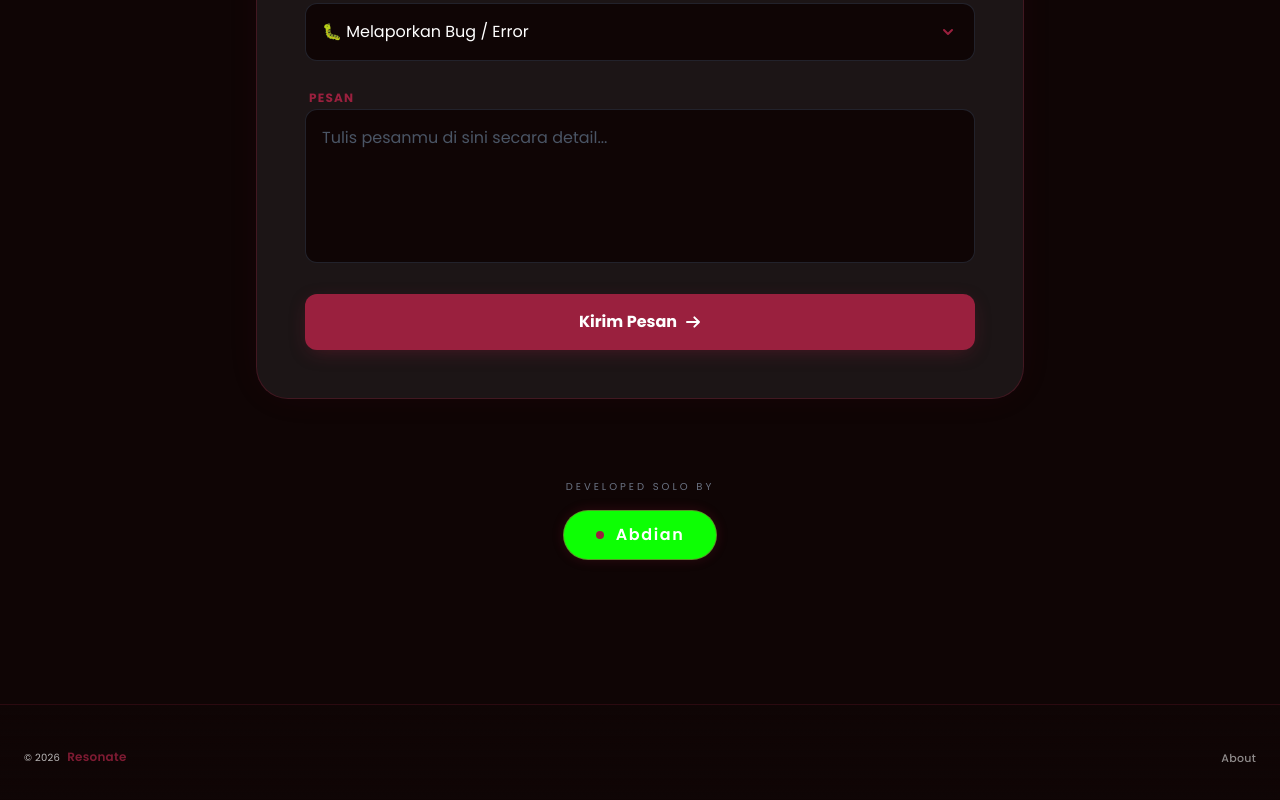
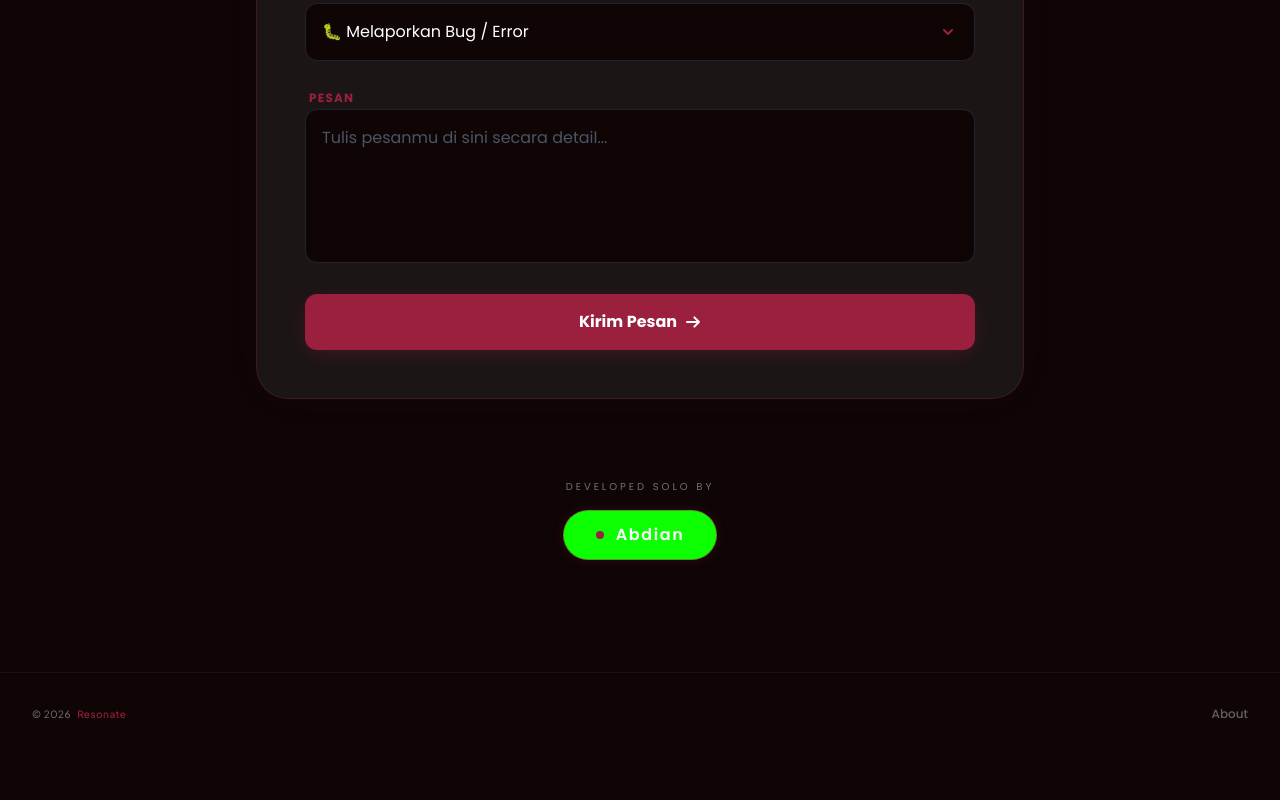
Before and after one commit to gilangages/resonate, a Vue app in the folder front-end/: page /about in a window 1280 px wide. Shown: the part 1188-1988 px from the top of the page. After the commit the page ends 1935 px from the top, so only its background shows below. Built offline with nearby package versions, Linux system fonts and the light colour scheme.

Commit message:
benerin layout landng page

```diff
--- a/front-end/src/components/Dashboard/Section/FillContent.vue
+++ b/front-end/src/components/Dashboard/Section/FillContent.vue
@@ -480,7 +480,7 @@ defineExpose({
         <button
           v-if="!isSelectionMode"
           @click="$emit('open-modal')"
-          class="cursor-pointer fixed bottom-24 right-6 md:bottom-8 md:right-8 z-40 flex h-14 w-14 items-center justify-center rounded-full bg-[#9a203e] text-white shadow-[0_0_30px_rgba(154,32,62,0.4)] transition-all duration-300 hover:scale-110 hover:bg-[#821c35] active:scale-95 focus:outline-none sm:bottom-12 sm:right-12 sm:h-16 sm:w-16 group"
+          class="cursor-pointer fixed bottom-24 right-6 md:bottom-18 md:right-8 z-40 flex h-14 w-14 items-center justify-center rounded-full bg-[#9a203e] text-white shadow-[0_0_30px_rgba(154,32,62,0.4)] transition-all duration-300 hover:scale-110 hover:bg-[#821c35] active:scale-95 focus:outline-none sm:bottom-12 sm:right-12 sm:h-16 sm:w-16 group"
           :class="{ 'md:hidden': notes.length === 0 }"
           title="Buat Cerita Baru">
           <svg
--- a/front-end/src/components/Dashboard/Section/FooterDashboard.vue
+++ b/front-end/src/components/Dashboard/Section/FooterDashboard.vue
@@ -12,7 +12,7 @@
 
       <router-link
         to="/about"
-        class="text-[#e5e5e5]/40 hover:text-[#9a203e] text-[10px] font-medium transition-colors duration-300">
+        class="text-[#e5e5e5]/40 hover:text-[#9a203e] text-[10px] font-medium transition-colors duration-300 md:py-2">
         About
       </router-link>
     </div>
--- a/front-end/src/components/LandingPage/Section/About.vue
+++ b/front-end/src/components/LandingPage/Section/About.vue
@@ -103,11 +103,12 @@ onMounted(() => {
 
 <template>
   <div
-    class="min-h-screen flex flex-col bg-[#0f0505] font-['Poppins'] overflow-x-hidden selection:bg-[#9a203e] selection:text-white pb-28 md:pb-0">
-    <NavbarDashboard v-if="isLoggedIn" />
-    <Navbar v-else />
+    class="min-h-screen flex flex-col bg-[#0f0505] font-['Poppins'] selection:bg-[#9a203e] selection:text-white pb-28 md:pb-0">
+    <NavbarDashboard class="sticky top-0 z-50" v-if="isLoggedIn" />
+    <Navbar class="sticky top-0 z-50" v-else />
 
-    <div class="flex-grow flex flex-col items-center justify-center px-6 py-12 md:px-8 mt-16 relative">
+    <div
+      class="flex-grow flex flex-col items-center justify-center px-6 py-12 md:px-8 mt-16 relative overflow-x-hidden">
       <div class="relative z-10 text-center max-w-4xl mx-auto mb-16 animate-fade-in-up" style="animation-delay: 0.1s">
         <h1 class="text-4xl md:text-6xl font-extrabold text-[#9a203e] mb-6 tracking-tight drop-shadow-sm">
           Tentang Resonate
@@ -333,7 +334,6 @@ onMounted(() => {
         <div
           class="card-abdian-glow inline-flex items-center justify-center gap-3 px-8 py-3 rounded-full bg-white/5 border border-white/10 cursor-default group">
           <div class="w-2 h-2 rounded-full bg-[#9a203e]"></div>
-
           <span class="font-semibold text-white tracking-widest group-hover:text-[#ff4d6d] transition-colors">
             Abdian
           </span>
--- a/front-end/src/components/LandingPage/Section/Footer.vue
+++ b/front-end/src/components/LandingPage/Section/Footer.vue
@@ -3,22 +3,18 @@
 </script>
 
 <template>
-  <footer class="mt-[6em] w-full border-t border-[#9a203e]/20 bg-gradient-to-b from-transparent to-[#0F0505]">
-    <div class="max-w-7xl mx-auto px-6 py-8 md:py-10 flex flex-col md:flex-row items-center justify-between gap-4">
-      <div class="text-[#e5e5e5] text-[10px] tracking-wide opacity-80 hover:opacity-100 transition-opacity">
+  <div class="mt-[4em] mb-[1em] px-6 md:px-8 pt-6 border-t border-[#e5e5e5]/5">
+    <div class="flex flex-col md:flex-row items-center justify-between gap-3">
+      <div class="text-[#e5e5e5]/50 text-[10px] tracking-wider font-jakarta">
         &copy; 2026
-        <span class="text-[#9a203e] font-semibold text-[12px] ml-1">Resonate</span>
+        <span class="text-[#9a203e] font-medium ml-1">Resonate</span>
       </div>
 
-      <div>
-        <router-link
-          to="/about"
-          class="text-[#e5e5e5]/60 hover:text-[#9a203e] text-[11px] font-medium tracking-wide transition-all duration-300 relative group">
-          About
-          <span
-            class="absolute -bottom-1 left-0 w-0 h-[1px] bg-[#9a203e] transition-all duration-300 group-hover:w-full"></span>
-        </router-link>
-      </div>
+      <router-link
+        to="/about"
+        class="text-[#e5e5e5]/40 hover:text-[#9a203e] text-[12px] font-medium transition-colors duration-300 py-2">
+        About
+      </router-link>
     </div>
-  </footer>
+  </div>
 </template>
--- a/front-end/src/components/LandingPage/Section/Navbar.vue
+++ b/front-end/src/components/LandingPage/Section/Navbar.vue
@@ -1,7 +1,7 @@
 <script></script>
 <template>
   <!-- NAVBAR -->
-  <div class="flex items-center justify-between bg-[#180808] p-[12px] text-[#e5e5e5] sticky top-0 z-50">
+  <div class="font-poppins flex items-center justify-between bg-[#180808] p-[12px] text-[#e5e5e5] sticky top-0 z-50">
     <RouterLink to="/" data-title="Resonate" class="tooltip-container-mid no-underline">
       <h1
         class="text-[16px] sm:text-[24px] text-[#9a203e] m-0 sm:ml-[1em] font-bold hover:text-[#b92b4a] transition-colors cursor-pointer">
--- a/front-end/src/components/Layout/Layout.vue
+++ b/front-end/src/components/Layout/Layout.vue
@@ -1,11 +1,11 @@
 <script setup>
 import Footer from "../User/Section/FooterUser.vue";
-import Navbar from "../User/Section/NavbarUser.vue";
+import NavbarUser from "../User/Section/NavbarUser.vue";
 </script>
 
 <template>
   <div class="min-h-screen bg-[#0f0505] font-poppins overflow-y-hidden">
-    <Navbar />
+    <NavbarUser />
     <RouterView />
     <Footer />
   </div>
--- a/front-end/src/components/User/Section/NavbarUser.vue
+++ b/front-end/src/components/User/Section/NavbarUser.vue
@@ -1,8 +1,16 @@
+<script setup>
+// Script setup kosong tidak masalah
+</script>
+
 <template>
-  <!-- NAVBAR -->
-  <div class="bg-[#180808] p-3 sticky top-0 z-50">
-    <RouterLink to="/">
-      <h1 class="m-0 text-[#9a203e] text-[16px] ml-[1em] sm:text-[24px] font-bold">Resonate</h1>
+  <div class="flex items-center justify-between bg-[#180808] p-[12px] text-[#e5e5e5] sticky top-0 z-50">
+    <RouterLink to="/" class="no-underline">
+      <h1
+        class="text-[16px] sm:text-[24px] text-[#9a203e] m-0 sm:ml-[1em] font-bold hover:text-[#b92b4a] transition-colors cursor-pointer">
+        Resonate
+      </h1>
     </RouterLink>
   </div>
 </template>
+
+<style scoped></style>
```
